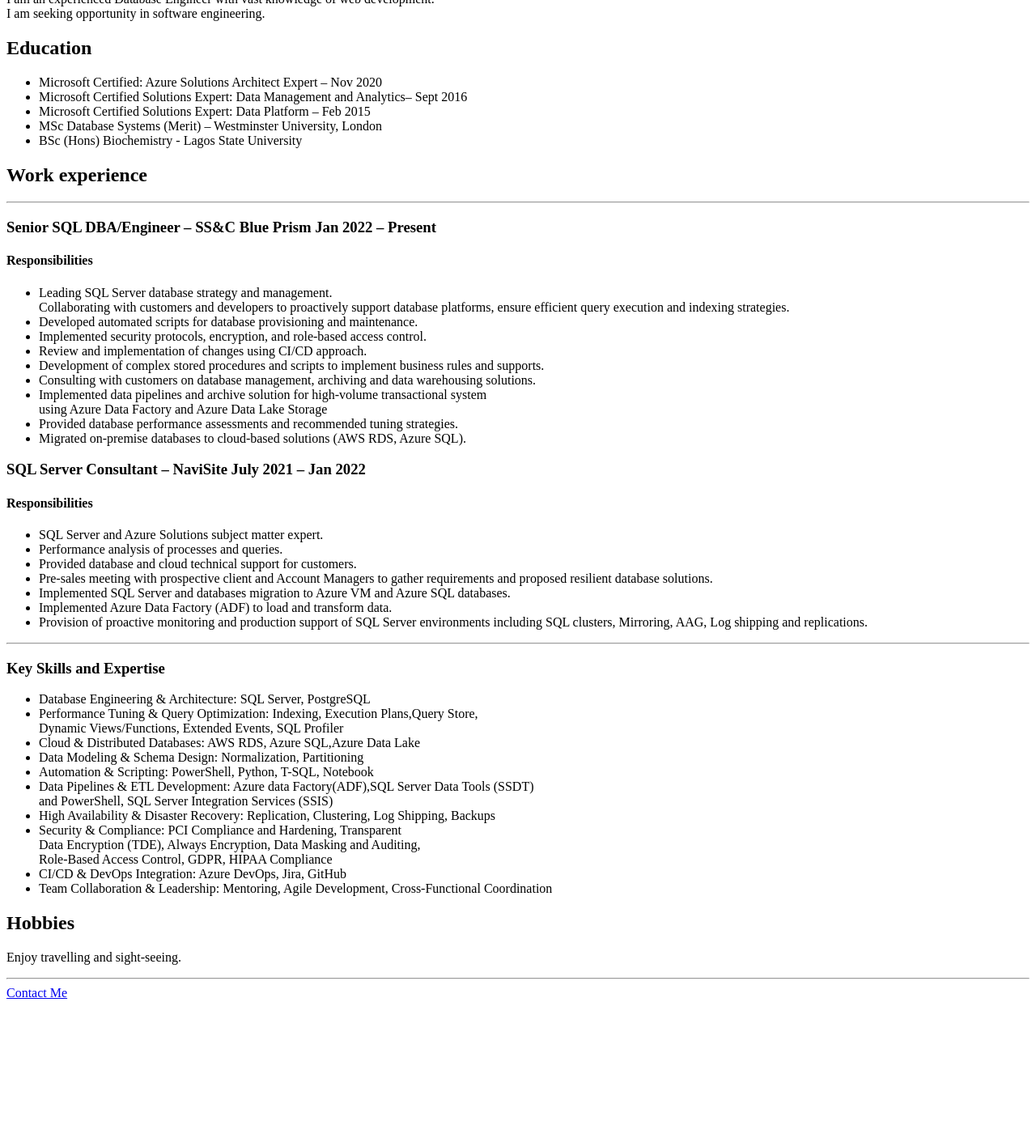
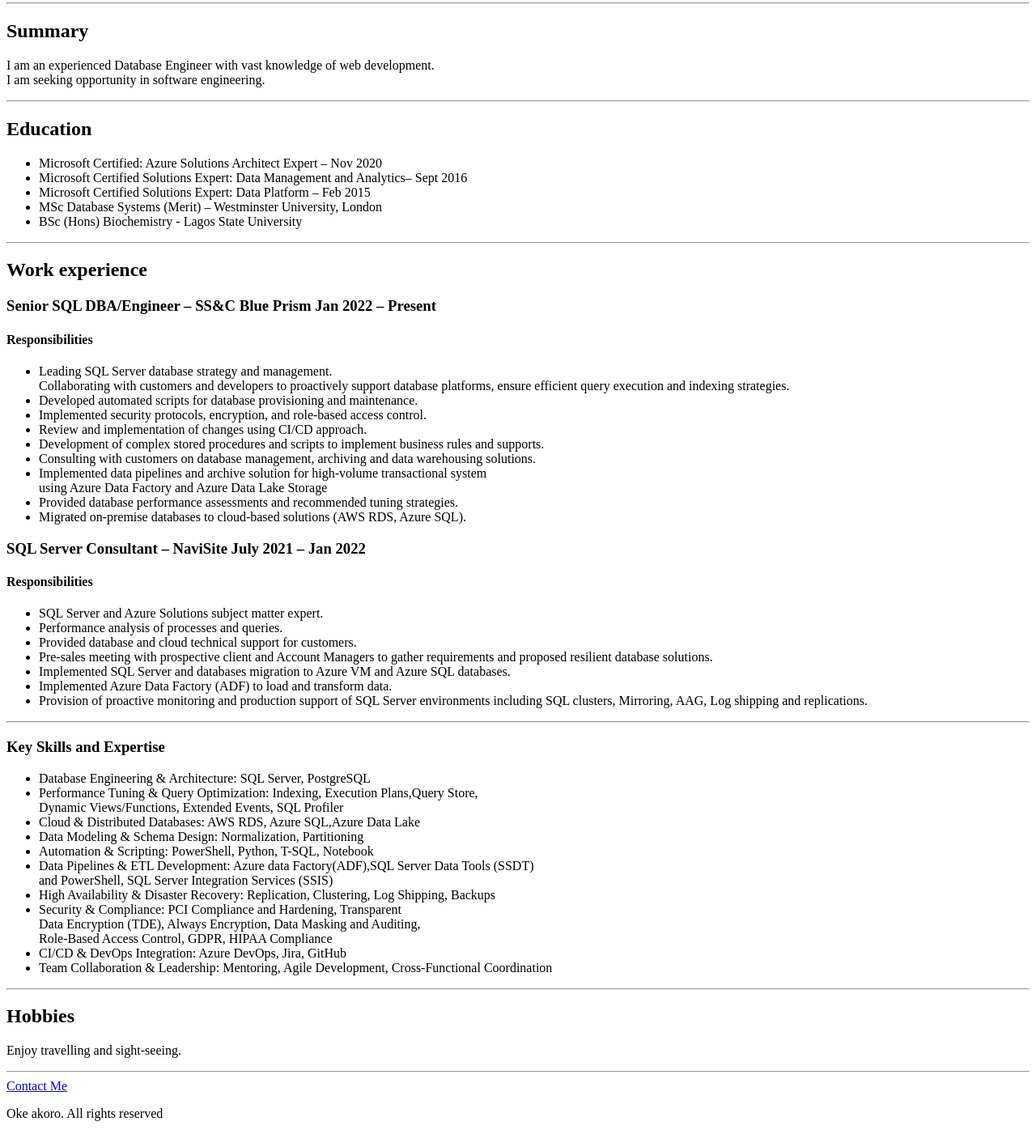
Before and after one commit to oakoro/profile, a plain HTML site: page index.html in a window 1280 px wide. Shown: the part 289-1690 px from the top of the page at 81% size. Before the commit the page ends 1533 px from the top, so only its background shows below. Drawn offline with Linux system fonts and the light colour scheme.

Commit message:
Add files via upload

```diff
--- a/index.html
+++ b/index.html
@@ -6,9 +6,12 @@
     <title>My Resume</title>
 </head>
 <body>
+    <h1>Oke Akoro</h1>
     <img src="./oke.png" height="200" alt="Oke's Picture"/>
+    <hr />
    <h2>Summary</h2>
    <p>I am an experienced Database Engineer with vast knowledge of web development.<br> I am seeking opportunity in software engineering. </p>
+   <hr />
    <h2>Education</h2>
    <ul>
     <li>Microsoft Certified: Azure Solutions Architect Expert – Nov 2020</li>
@@ -17,8 +20,9 @@
     <li>MSc Database Systems (Merit) – Westminster University, London </li>
     <li>BSc (Hons) Biochemistry - Lagos State University </li>
     </ul>
+    <hr />
     <h2>Work experience</h2>
-    <hr/>
+
     <h3>Senior SQL DBA/Engineer – SS&C Blue Prism Jan 2022 – Present</h3>
     <h4>Responsibilities</h4>
     <ul>
@@ -61,12 +65,15 @@
         <li>Team Collaboration & Leadership: Mentoring, Agile Development, Cross-Functional Coordination</li>
     </ul>
 
-
+    <hr />
 
 
 <h2>Hobbies</h2>
 <p>Enjoy travelling and sight-seeing.</p>
 <hr/>
 <a href="./contact.html">Contact Me</a>
+<footer>
+    <p>Oke akoro. All rights reserved </p>
+</footer>
 </body>
 </html>
```
